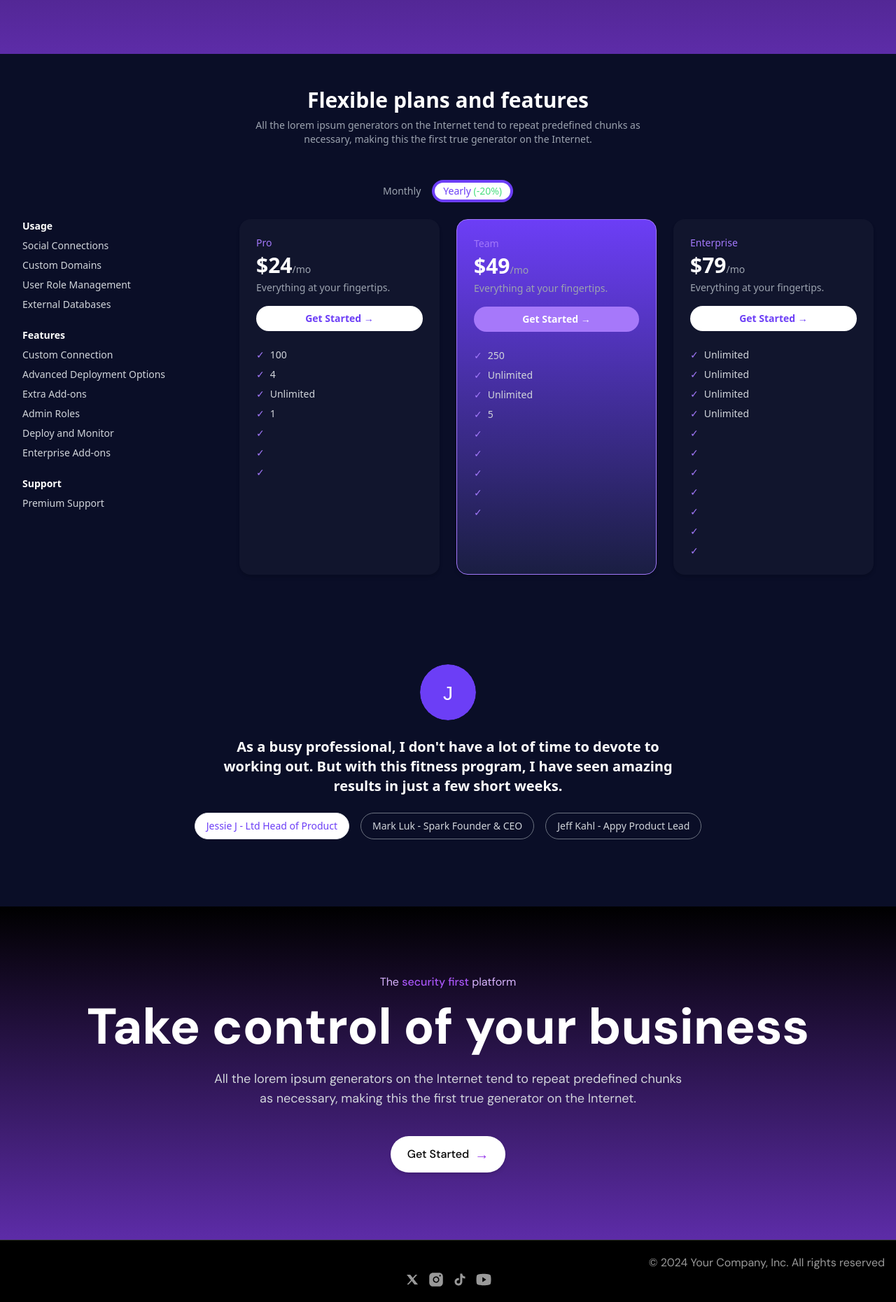
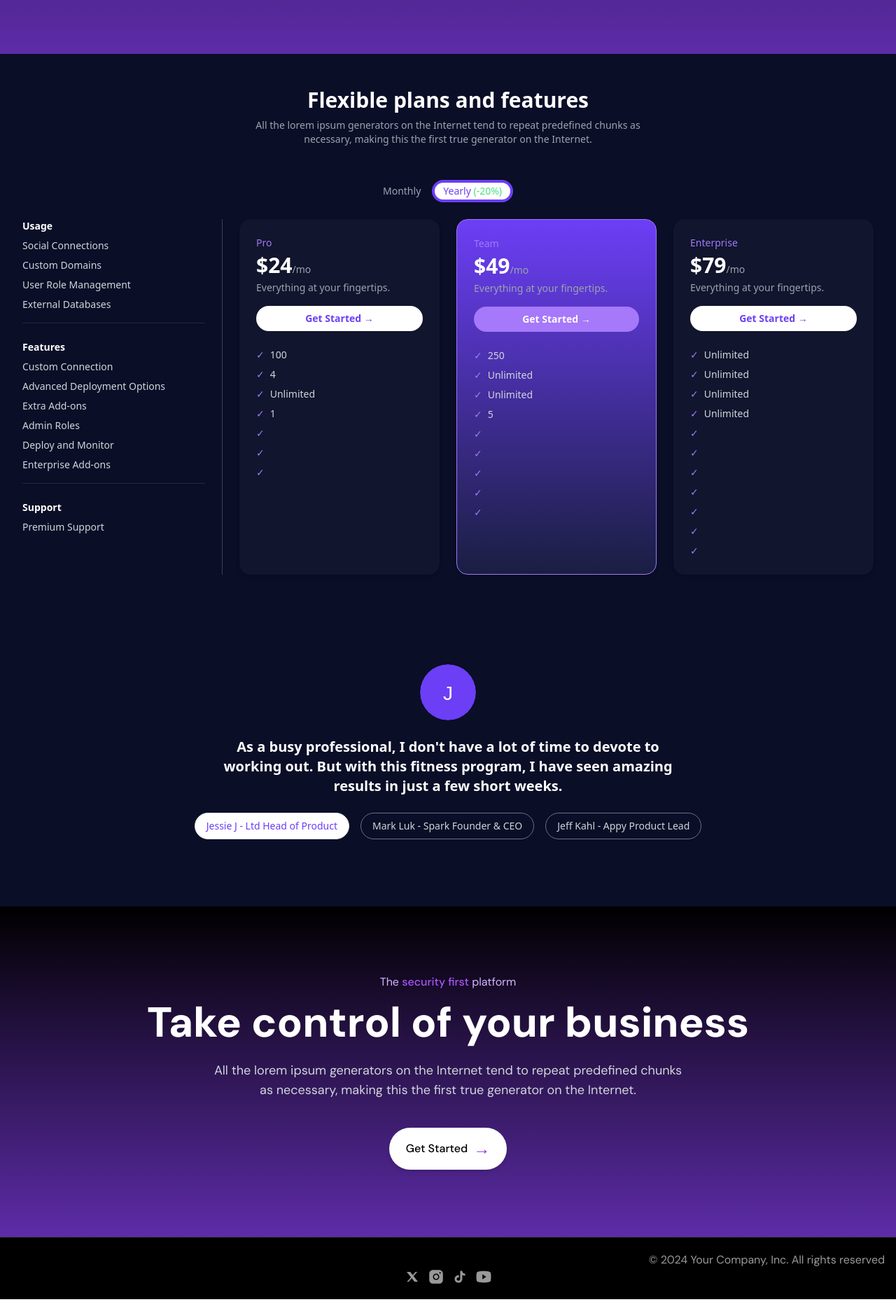
Before and after one commit to Grdgyyr/equentium-website, a Next.js app: page / in a window 1280 px wide. Shown: the part 3541-5401 px from the top of the page at 70% size. Built offline with nearby package versions, Linux system fonts and the light colour scheme.

Commit message:
Fixed Responsiveness, Added new folder

```diff
--- a/src/components/CallToAction.tsx
+++ b/src/components/CallToAction.tsx
@@ -2,23 +2,23 @@ export const CallToAction = () => {
   return (
     <section className="bg-black text-white bg-gradient-to-b from-black to-[#5D2CA8] py-16 sm:py-24 relative overflow-hidden text-center">
       {/* Gradient Glow Background */}
-      <div className="absolute top-0 left-1/2 transform -translate-x-1/2 w-[600px] h-[600px] bg-gradient-radial from-purple-600/30 to-transparent rounded-full blur-3xl opacity-60 z-0 pointer-events-none" />
+      <div className="absolute top-0 left-1/2 transform -translate-x-1/2 w-[400px] sm:w-[500px] lg:w-[600px] h-[400px] sm:h-[500px] lg:h-[600px] bg-gradient-radial from-purple-600/30 to-transparent rounded-full blur-3xl opacity-60 z-0 pointer-events-none" />
 
       <div className="relative z-10 max-w-7xl mx-auto px-4 sm:px-6 lg:px-8">
         {/* Subtitle */}
-        <p className="text-sm sm:text-base text-purple-300 mb-4">
+        <p className="text-sm sm:text-base text-purple-300 mb-3 sm:mb-4">
           The{" "}
           <span className="text-purple-500 font-medium">security first</span>{" "}
           platform
         </p>
 
         {/* Heading */}
-        <h2 className="text-5xl sm:text-6xl lg:text-7xl font-extrabold text-white mb-6 whitespace-nowrap text-center">
+        <h2 className="text-3xl sm:text-5xl lg:text-6xl font-extrabold text-white mb-4 sm:mb-6 text-center leading-tight">
           Take control of your business
         </h2>
 
         {/* Paragraph */}
-        <p className="text-gray-300 text-base sm:text-lg mb-10 max-w-2xl mx-auto">
+        <p className="text-gray-300 text-sm sm:text-base md:text-lg mb-8 sm:mb-10 max-w-2xl mx-auto px-2 sm:px-0">
           All the lorem ipsum generators on the Internet tend to repeat
           predefined chunks as necessary, making this the first true generator
           on the Internet.
@@ -28,10 +28,10 @@ export const CallToAction = () => {
         <div className="flex justify-center">
           <a
             href="#"
-            className="inline-flex items-center gap-2 px-6 py-3 bg-white text-black rounded-full font-medium shadow-md hover:shadow-lg transition hover:outline hover:outline-2 hover:outline-white"
+            className="inline-flex items-center gap-2 px-5 sm:px-6 py-3 sm:py-3.5 bg-white text-black rounded-full font-medium shadow-md hover:shadow-lg transition hover:outline hover:outline-2 hover:outline-white text-sm sm:text-base"
           >
             Get Started
-            <span className="text-purple-600 text-xl">→</span>
+            <span className="text-purple-600 text-xl sm:text-2xl">→</span>
           </a>
         </div>
       </div>
--- a/src/components/Pricing.tsx
+++ b/src/components/Pricing.tsx
@@ -1,11 +1,9 @@
-'use client';
+"use client";
 
 import React, { useState } from "react";
 
 export const Pricing = () => {
   const [activeIndex, setActiveIndex] = useState(0);
-
-
 
   const testimonials = [
     {
@@ -14,9 +12,23 @@ export const Pricing = () => {
       quote:
         "As a busy professional, I don't have a lot of time to devote to working out. But with this fitness program, I have seen amazing results in just a few short weeks.",
       svg: (
-        <svg className="w-20 h-20 rounded-full" viewBox="0 0 100 100" fill="none">
+        <svg
+          className="w-20 h-20 rounded-full"
+          viewBox="0 0 100 100"
+          fill="none"
+        >
           <circle cx="50" cy="50" r="50" fill="#6C3EF6" />
-          <text x="50%" y="55%" dominantBaseline="middle" textAnchor="middle" fill="white" fontSize="35px" fontFamily="Arial">J</text>
+          <text
+            x="50%"
+            y="55%"
+            dominantBaseline="middle"
+            textAnchor="middle"
+            fill="white"
+            fontSize="35px"
+            fontFamily="Arial"
+          >
+            J
+          </text>
         </svg>
       ),
     },
@@ -26,9 +38,23 @@ export const Pricing = () => {
       quote:
         "This program helped me stay consistent even with a hectic travel schedule. I feel stronger and more energized than ever before.",
       svg: (
-        <svg className="w-20 h-20 rounded-full" viewBox="0 0 100 100" fill="none">
+        <svg
+          className="w-20 h-20 rounded-full"
+          viewBox="0 0 100 100"
+          fill="none"
+        >
           <circle cx="50" cy="50" r="50" fill="#A278FA" />
-          <text x="50%" y="55%" dominantBaseline="middle" textAnchor="middle" fill="white" fontSize="35px" fontFamily="Arial">M</text>
+          <text
+            x="50%"
+            y="55%"
+            dominantBaseline="middle"
+            textAnchor="middle"
+            fill="white"
+            fontSize="35px"
+            fontFamily="Arial"
+          >
+            M
+          </text>
         </svg>
       ),
     },
@@ -38,26 +64,41 @@ export const Pricing = () => {
       quote:
         "The user experience and workouts are so well designed, I genuinely look forward to my daily sessions. Highly recommend!",
       svg: (
-        <svg className="w-20 h-20 rounded-full" viewBox="0 0 100 100" fill="none">
+        <svg
+          className="w-20 h-20 rounded-full"
+          viewBox="0 0 100 100"
+          fill="none"
+        >
           <circle cx="50" cy="50" r="50" fill="#FF7AC0" />
-          <text x="50%" y="55%" dominantBaseline="middle" textAnchor="middle" fill="white" fontSize="35px" fontFamily="Arial">K</text>
+          <text
+            x="50%"
+            y="55%"
+            dominantBaseline="middle"
+            textAnchor="middle"
+            fill="white"
+            fontSize="35px"
+            fontFamily="Arial"
+          >
+            K
+          </text>
         </svg>
       ),
     },
   ];
-
 
   const active = testimonials[activeIndex];
 
   return (
     <div className="min-h-screen bg-[#0A0E27] text-white py-12 px-4 sm:px-6 lg:px-8 font-sans">
       <div className="max-w-7xl mx-auto">
-
         {/* --- Pricing Section --- */}
-        <h2 className="text-center text-2xl sm:text-3xl font-bold mb-2">Flexible plans and features</h2>
+        <h2 className="text-center text-2xl sm:text-3xl font-bold mb-2">
+          Flexible plans and features
+        </h2>
         <p className="text-center text-gray-400 mb-10 sm:mb-12 max-w-xl mx-auto text-sm">
-          All the lorem ipsum generators on the Internet tend to repeat predefined chunks as necessary,
-          making this the first true generator on the Internet.
+          All the lorem ipsum generators on the Internet tend to repeat
+          predefined chunks as necessary, making this the first true generator
+          on the Internet.
         </p>
 
         <div className="flex items-center justify-center gap-4 text-sm text-gray-400 mb-6 flex-wrap">
@@ -70,8 +111,8 @@ export const Pricing = () => {
         </div>
 
         <div className="grid grid-cols-1 sm:grid-cols-2 lg:grid-cols-4 gap-6 mb-20">
-          <div className="text-sm text-gray-300 space-y-6">
-            <div>
+          <div className="text-sm text-gray-300 space-y-6 border-r border-white/20 pr-6">
+            <div className="border-b border-white/10 pb-4">
               <p className="text-white font-semibold mb-2">Usage</p>
               <ul className="space-y-2">
                 <li>Social Connections</li>
@@ -80,7 +121,7 @@ export const Pricing = () => {
                 <li>External Databases</li>
               </ul>
             </div>
-            <div>
+            <div className="border-b border-white/10 pb-4">
               <p className="text-white font-semibold mb-2">Features</p>
               <ul className="space-y-2">
                 <li>Custom Connection</li>
@@ -110,14 +151,37 @@ export const Pricing = () => {
             {
               title: "Team",
               price: "$49",
-              features: ["250", "Unlimited", "Unlimited", "5", "✓", "✓", "✓", "✓", "✓"],
-              style: "bg-gradient-to-b from-[#6C3EF6] to-[#1A1E42] border border-[#A278FA]",
+              features: [
+                "250",
+                "Unlimited",
+                "Unlimited",
+                "5",
+                "✓",
+                "✓",
+                "✓",
+                "✓",
+                "✓",
+              ],
+              style:
+                "bg-gradient-to-b from-[#6C3EF6] to-[#1A1E42] border border-[#A278FA]",
               button: "bg-[#A678FA] text-white hover:bg-[#8a58f4]",
             },
             {
               title: "Enterprise",
               price: "$79",
-              features: ["Unlimited", "Unlimited", "Unlimited", "Unlimited", "✓", "✓", "✓", "✓", "✓", "✓", "✓"],
+              features: [
+                "Unlimited",
+                "Unlimited",
+                "Unlimited",
+                "Unlimited",
+                "✓",
+                "✓",
+                "✓",
+                "✓",
+                "✓",
+                "✓",
+                "✓",
+              ],
               style: "bg-[#11152D]",
               button: "bg-white text-[#6C3EF6] hover:bg-purple-100",
             },
@@ -127,11 +191,16 @@ export const Pricing = () => {
               className={`${plan.style} p-6 rounded-2xl shadow-md flex flex-col justify-between`}
             >
               <div>
-                <h3 className="text-[#A278FA] font-medium text-sm mb-1">{plan.title}</h3>
+                <h3 className="text-[#A278FA] font-medium text-sm mb-1">
+                  {plan.title}
+                </h3>
                 <div className="text-white text-3xl font-bold">
-                  {plan.price}<span className="text-gray-400 text-sm font-normal">/mo</span>
+                  {plan.price}
+                  <span className="text-gray-400 text-sm font-normal">/mo</span>
                 </div>
-                <p className="text-gray-400 text-sm mt-1 mb-4">Everything at your fingertips.</p>
+                <p className="text-gray-400 text-sm mt-1 mb-4">
+                  Everything at your fingertips.
+                </p>
                 <button
                   className={`w-full ${plan.button} py-2 rounded-full font-semibold text-sm transition`}
                 >
@@ -141,7 +210,8 @@ export const Pricing = () => {
                 <ul className="text-sm mt-6 space-y-2 text-gray-300">
                   {plan.features.map((feature, i) => (
                     <li key={i} className="flex items-center gap-2">
-                      <span className="text-[#A278FA]">✓</span> {feature.includes("✓") ? "" : feature}
+                      <span className="text-[#A278FA]">✓</span>{" "}
+                      {feature.includes("✓") ? "" : feature}
                     </li>
                   ))}
                 </ul>
```
Also changed, not shown: src/components/about/CallToAction.tsx (added), src/components/about/Footer.tsx (added), src/components/about/Hero.tsx (added), src/components/about/Navbar.tsx (added), src/components/about/Position.tsx (added), src/components/about/Recruitment.tsx (added), src/components/about/Story.tsx (added), src/components/about/Team.tsx (added), src/components/about/Testimonials.tsx (added).
